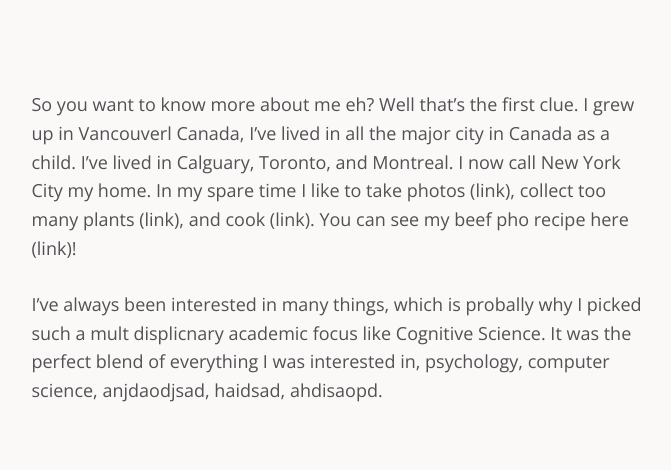
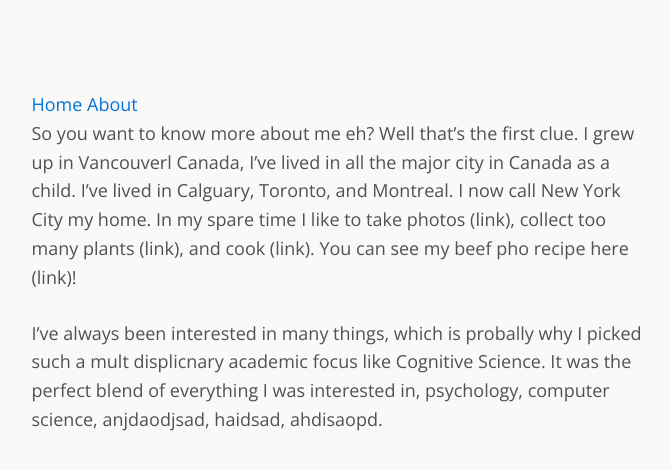
Before and after one commit to wailingwombat/wailingwombat.github.io, a Jekyll site: the page built from aboutme.md, in a window 1280 px wide. Shown: the top 470 px of the page, without its empty margins (296-967 px from the left). Built offline with Jekyll 4.4.1, drawn with Linux system fonts in a browser that asks for light colours.

Commit message:
Update page.html

```diff
--- a/_layouts/page.html
+++ b/_layouts/page.html
@@ -13,7 +13,7 @@
 
   <article>
    <div class="container">
-
+    {% include navigation.html %}
     {{ content }}
      </div>
    </article>
```
